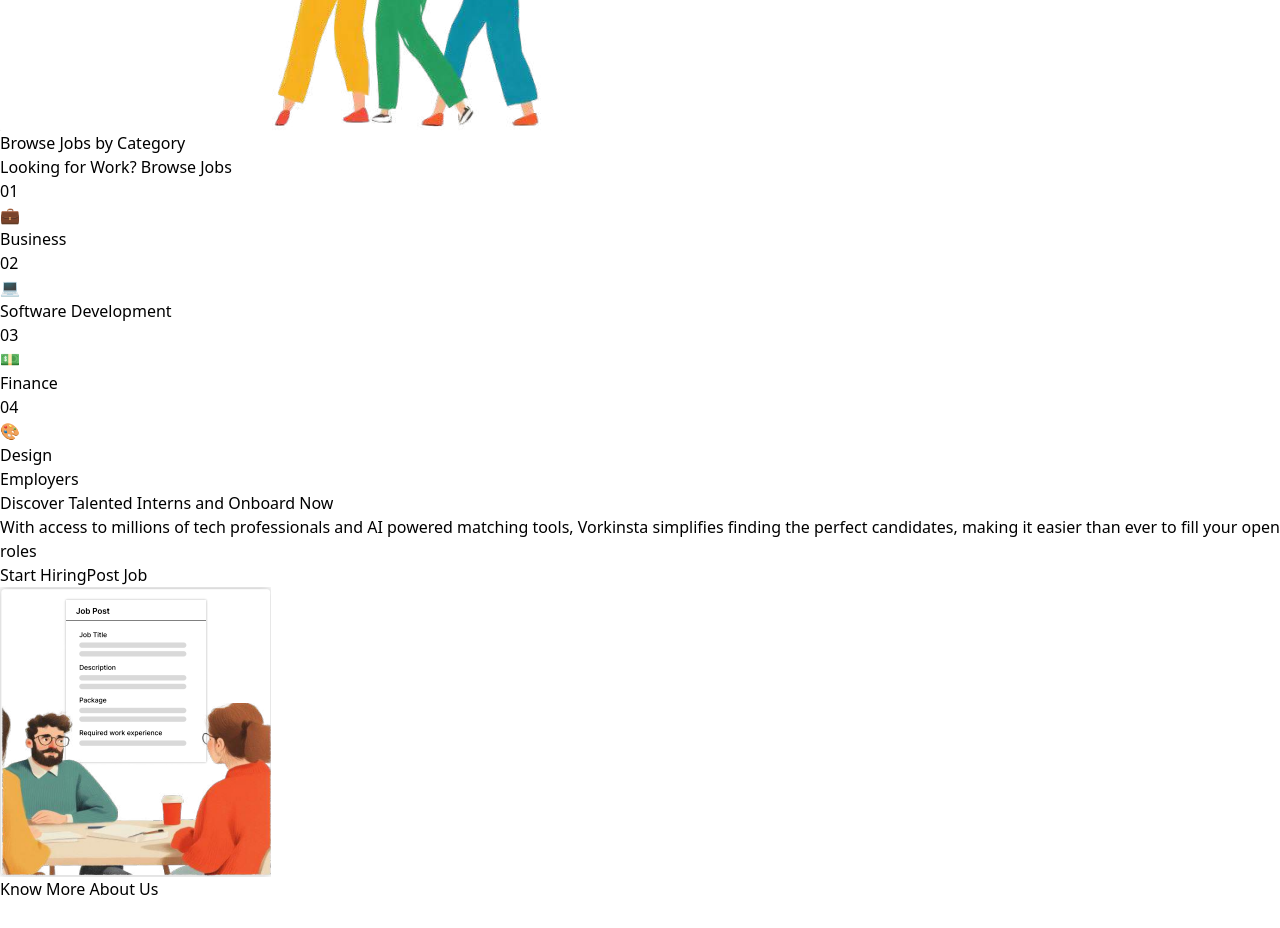
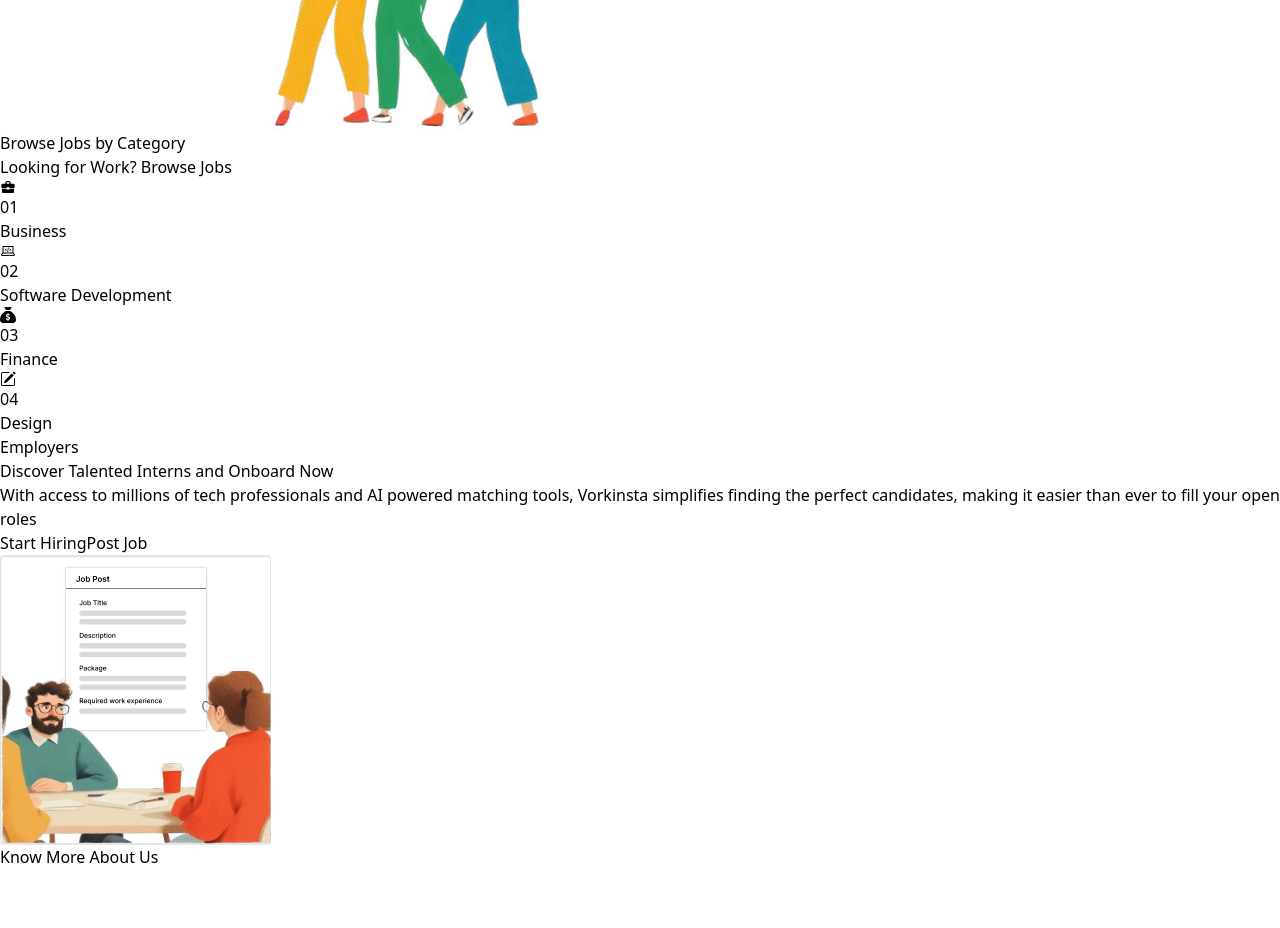
Before and after one commit to sanketmahadik191/Vi-WebDev, a React (Vite) app: page / in a window 1280 px wide. Shown: the part 3640-4568 px from the top of the page. Built offline with nearby package versions, Linux system fonts and the light colour scheme; grey boxes are pictures that could not be loaded.

Commit message:
Improved the browse job section

```diff
--- a/src/components/Home/BrowseJobSection.jsx
+++ b/src/components/Home/BrowseJobSection.jsx
@@ -1,50 +1,72 @@
 import React from 'react';
+import { MdBusinessCenter } from "react-icons/md";
+import { LiaLaptopCodeSolid } from "react-icons/lia";
+import { FaSackDollar } from "react-icons/fa6";
+import { BsPencilSquare } from "react-icons/bs";
 
-const CategoryCard = ({ number, title, icon }) => {
-    return (
-        <div className="relative flex flex-col items-center justify-center bg-white rounded-xl shadow-lg p-2 sm:p-8 m-6 w-36 h-36 sm:w-64 sm:h-64 hover:shadow-2xl transition-all duration-300 ease-in-out hover:scale-105 border-l-8 border-gray-600">
-            {/* Background Number */}
-            <div className="absolute top-2 left-2 text-gray-200 text-6xl font-extrabold opacity-10">
-                {number}
-            </div>
-
-            {/* Icon */}
-            <div className="text-blue-600 text-4xl sm:text-7xl mb-6 z-10">
-                {icon}
-            </div>
-
-            {/* Title */}
-            <div className="text-gray-900 text-xl sm:text-2xl font-semibold z-10 text-center">
-                {title}
-            </div>
-        </div>
-    );
-}
+const categories = [
+    {
+        id: 1,
+        name: 'Business',
+        icon: <MdBusinessCenter className='text-5xl sm:text-[6rem] text-[#0D3451]' />,
+        number: '01',
+    },
+    {
+        id: 2,
+        name: 'Software Development',
+        icon: <LiaLaptopCodeSolid className='text-5xl sm:text-[6rem] text-[#0D3451]' />,
+        number: '02',
+        nameClass: 'left-3 sm:left-6',
+    },
+    {
+        id: 3,
+        name: 'Finance',
+        icon: <FaSackDollar className='text-3xl sm:text-[5rem] text-[#0D3451]' />,
+        number: '03',
+    },
+    {
+        id: 4,
+        name: 'Design',
+        icon: <BsPencilSquare className='text-3xl sm:text-[5rem] text-[#0D3451]' />,
+        number: '04',
+    },
+];
 
 function BrowseJobSection() {
-    const categories = [
-        { number: '01', title: 'Business', icon: '💼' },
-        { number: '02', title: 'Software Development', icon: '💻' },
-        { number: '03', title: 'Finance', icon: '💵' },
-        { number: '04', title: 'Design', icon: '🎨' }
-    ];
-
     return (
         <>
-        <div className="text-center m-auto py-8 ">
-            <h2 className="text-3xl sm:text-4xl font-extrabold text-gray-800 my-6">
+            <section className='text-center bg-white m-auto py-8 px-3'>
+                <div className="">
+                    <h2 className="text-3xl sm:text-4xl font-bold text-gray-800 my-6">
                         Browse Jobs by Category
                     </h2>
-            <p className="text:xl sm:text-xl text-gray-500 mb-6">
-                Looking for Work? <span className="text-blue-600 font-semibold">Browse Jobs</span>
+                    <p className="text:xl sm:text-xl text-gray-500">
+                        Looking for Work? <span className="text-blue-600 underline font-semibold">Browse Jobs</span>
                     </p>
                 </div>
 
-        <div className="flex justify-center items-center flex-wrap px-2 sm:px-8 md:mb-16">
-            {categories.map((cat) => (
-                <CategoryCard key={cat.number} {...cat} />
+                <div className="flex flex-wrap justify-center items-center space-y-6 py-8 bg-white">
+          {categories.map((category) => (
+            <div
+              key={category.id}
+              className="relative bg-white shadow-lg rounded-lg p-6 text-center w-32 sm:w-56 xl:w-64 h-28 sm:h-40 mr-6 transition-transform duration-300 hover:scale-105 hover:shadow-2xl"
+            >
+              <div className="absolute inset-y-0 left-0 w-[0.3rem] sm:w-2 rounded-full bg-[#0D3451]"></div>
+              <div className="flex flex-col">
+                <div className='flex justify-evenly items-center text-2xl sm:text-6xl'>
+                  {category.icon}
+                  <span className="text-gray-300 text-4xl sm:text-7xl font-bold">{category.number}</span>
+                </div>
+                <h2 className={`absolute left-6 sm:left-12 bottom-6 sm:bottom-4 font-bold text-[#0D3451] text-[10px] sm:text-lg ${category.nameClass}`}>
+                  {category.name}
+                </h2>
+              </div>
+              {/* Upside-down triangle */}
+              <div className="absolute bottom-[-20px] left-1/2 transform -translate-x-1/2 w-0 h-0 border-l-[30px] border-l-transparent border-r-[30px] border-r-transparent border-t-[30px] border-t-white "></div>
+            </div>
           ))}
         </div>
+            </section>
         </>
     );
 }
```
Lines whose indentation alone changed are shown as unchanged.
